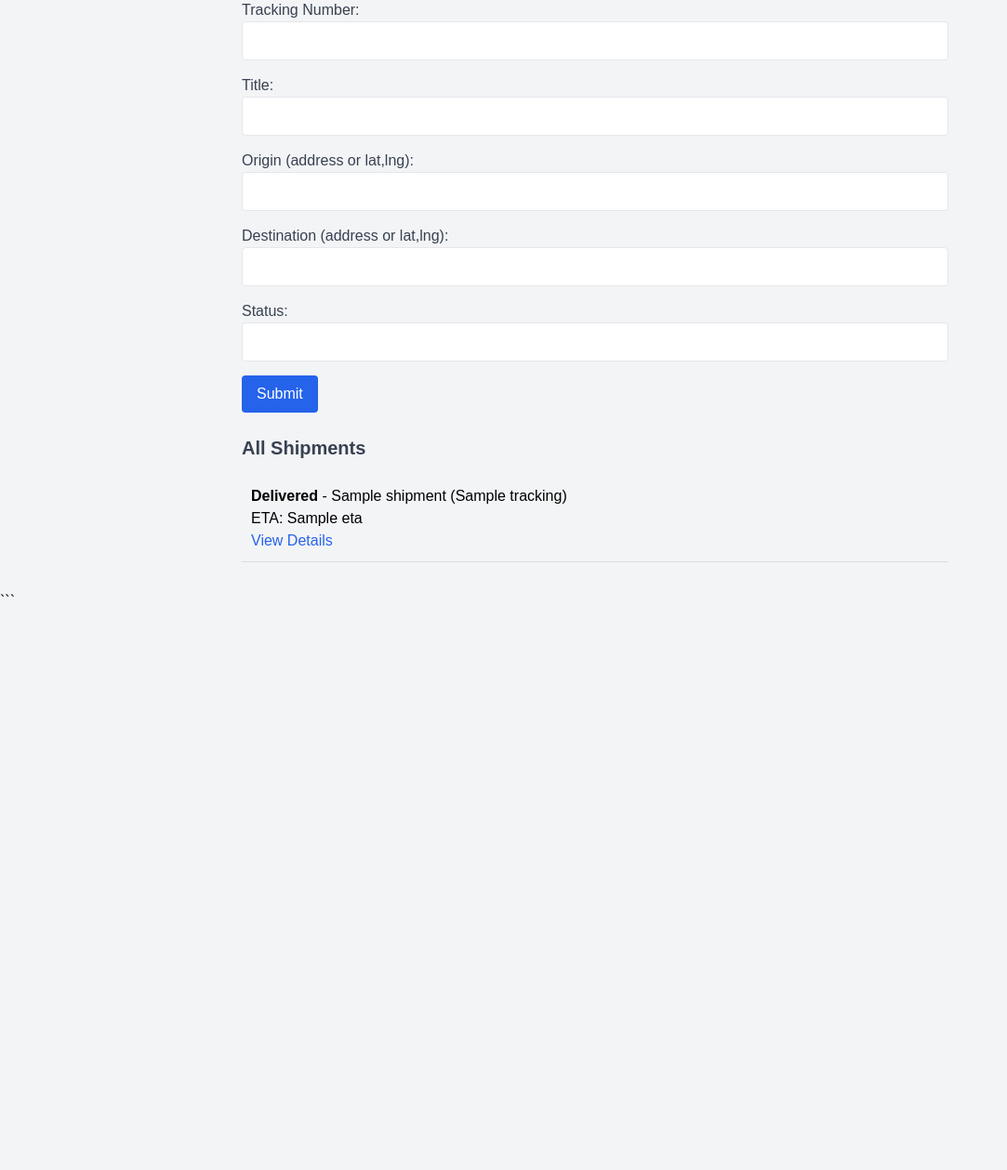
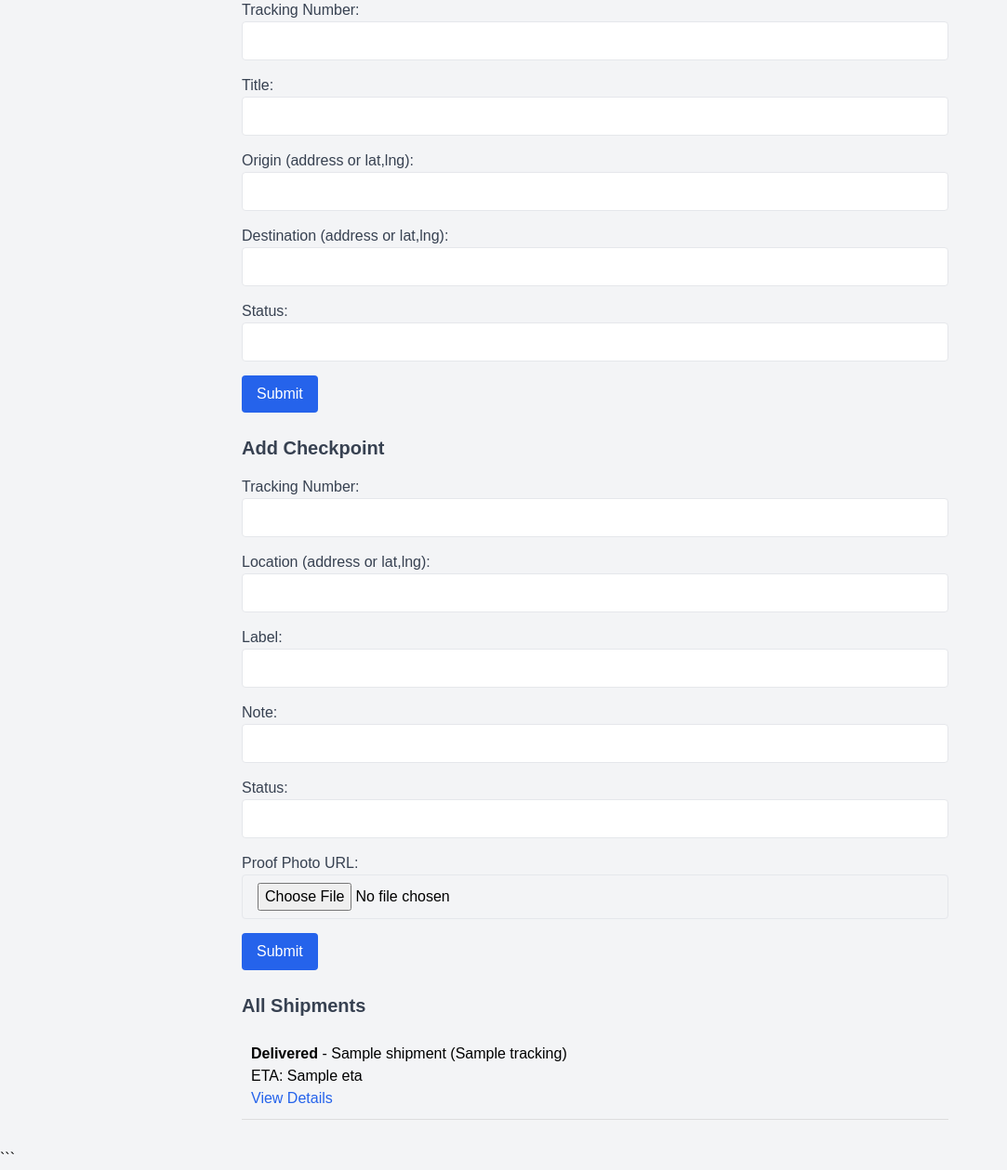
Before and after one commit to steadyBOMBER/Consignments, a Python web app: template templates/admin.html in a window 1280 px wide. Shown: the part 169-1428 px from the top of the page at 93% size, without its empty margins (0-1083 px from the left). Before the commit the page ends 811 px from the top, so only its background shows below. Run offline with Jinja, Linux system fonts and the light colour scheme; the template is opened without the code that fills it: most values are stand-ins (such as "Sample title", 1, 10 or a date in 2020); form fields are guessed from the names that the template uses.

Commit message:
Update admin.html

```diff
--- a/templates/admin.html
+++ b/templates/admin.html
@@ -20,69 +20,146 @@
     <div class="container">
         <h1 class="text-2xl font-bold text-gray-800 mb-6">Admin Dashboard</h1>
         <p><a href="/" class="text-blue-600 hover:underline">Back to Home</a></p>
-        <h2 class="text-xl font-semibold text-gray-700 mb-4">Create Shipment</h2>
         {% if error %}
         <p class="error">{{ error }}</p>
         {% endif %}
+
+        <!-- Shipment Creation Form -->
+        <h2 class="text-xl font-semibold text-gray-700 mb-4">Create Shipment</h2>
         <form method="POST" class="mb-6">
-            {{ form.hidden_tag() }}
+            {{ shipment_form.hidden_tag() }}
             <div class="form-group">
-                <label for="{{ form.tracking.id }}" class="block text-gray-700">Tracking Number:</label>
-                {{ form.tracking(class="border rounded py-2 px-4 w-full") }}
-                {% if form.tracking.errors %}
+                <label for="{{ shipment_form.tracking.id }}" class="block text-gray-700">Tracking Number:</label>
+                {{ shipment_form.tracking(class="border rounded py-2 px-4 w-full") }}
+                {% if shipment_form.tracking.errors %}
                 <div class="field-error">
-                    {% for error in form.tracking.errors %}
+                    {% for error in shipment_form.tracking.errors %}
                     {{ error }}<br>
                     {% endfor %}
                 </div>
                 {% endif %}
             </div>
             <div class="form-group">
-                <label for="{{ form.title.id }}" class="block text-gray-700">Title:</label>
-                {{ form.title(class="border rounded py-2 px-4 w-full") }}
-                {% if form.title.errors %}
+                <label for="{{ shipment_form.title.id }}" class="block text-gray-700">Title:</label>
+                {{ shipment_form.title(class="border rounded py-2 px-4 w-full") }}
+                {% if shipment_form.title.errors %}
                 <div class="field-error">
-                    {% for error in form.title.errors %}
+                    {% for error in shipment_form.title.errors %}
                     {{ error }}<br>
                     {% endfor %}
                 </div>
                 {% endif %}
             </div>
             <div class="form-group">
-                <label for="{{ form.origin.id }}" class="block text-gray-700">Origin (address or lat,lng):</label>
-                {{ form.origin(class="border rounded py-2 px-4 w-full") }}
-                {% if form.origin.errors %}
+                <label for="{{ shipment_form.origin.id }}" class="block text-gray-700">Origin (address or lat,lng):</label>
+                {{ shipment_form.origin(class="border rounded py-2 px-4 w-full") }}
+                {% if shipment_form.origin.errors %}
                 <div class="field-error">
-                    {% for error in form.origin.errors %}
+                    {% for error in shipment_form.origin.errors %}
                     {{ error }}<br>
                     {% endfor %}
                 </div>
                 {% endif %}
             </div>
             <div class="form-group">
-                <label for="{{ form.destination.id }}" class="block text-gray-700">Destination (address or lat,lng):</label>
-                {{ form.destination(class="border rounded py-2 px-4 w-full") }}
-                {% if form.destination.errors %}
+                <label for="{{ shipment_form.destination.id }}" class="block text-gray-700">Destination (address or lat,lng):</label>
+                {{ shipment_form.destination(class="border rounded py-2 px-4 w-full") }}
+                {% if shipment_form.destination.errors %}
                 <div class="field-error">
-                    {% for error in form.destination.errors %}
+                    {% for error in shipment_form.destination.errors %}
                     {{ error }}<br>
                     {% endfor %}
                 </div>
                 {% endif %}
             </div>
             <div class="form-group">
-                <label for="{{ form.status.id }}" class="block text-gray-700">Status:</label>
-                {{ form.status(class="border rounded py-2 px-4 w-full") }}
-                {% if form.status.errors %}
+                <label for="{{ shipment_form.status.id }}" class="block text-gray-700">Status:</label>
+                {{ shipment_form.status(class="border rounded py-2 px-4 w-full") }}
+                {% if shipment_form.status.errors %}
                 <div class="field-error">
-                    {% for error in form.status.errors %}
+                    {% for error in shipment_form.status.errors %}
                     {{ error }}<br>
                     {% endfor %}
                 </div>
                 {% endif %}
             </div>
-            {{ form.submit(class="bg-blue-600 text-white py-2 px-4 rounded hover:bg-blue-700") }}
+            {{ shipment_form.submit(class="bg-blue-600 text-white py-2 px-4 rounded hover:bg-blue-700") }}
         </form>
+
+        <!-- Checkpoint Creation Form -->
+        <h2 class="text-xl font-semibold text-gray-700 mb-4">Add Checkpoint</h2>
+        <form method="POST" class="mb-6">
+            {{ checkpoint_form.hidden_tag() }}
+            <div class="form-group">
+                <label for="{{ checkpoint_form.tracking.id }}" class="block text-gray-700">Tracking Number:</label>
+                {{ checkpoint_form.tracking(class="border rounded py-2 px-4 w-full") }}
+                {% if checkpoint_form.tracking.errors %}
+                <div class="field-error">
+                    {% for error in checkpoint_form.tracking.errors %}
+                    {{ error }}<br>
+                    {% endfor %}
+                </div>
+                {% endif %}
+            </div>
+            <div class="form-group">
+                <label for="{{ checkpoint_form.location.id }}" class="block text-gray-700">Location (address or lat,lng):</label>
+                {{ checkpoint_form.location(class="border rounded py-2 px-4 w-full") }}
+                {% if checkpoint_form.location.errors %}
+                <div class="field-error">
+                    {% for error in checkpoint_form.location.errors %}
+                    {{ error }}<br>
+                    {% endfor %}
+                </div>
+                {% endif %}
+            </div>
+            <div class="form-group">
+                <label for="{{ checkpoint_form.label.id }}" class="block text-gray-700">Label:</label>
+                {{ checkpoint_form.label(class="border rounded py-2 px-4 w-full") }}
+                {% if checkpoint_form.label.errors %}
+                <div class="field-error">
+                    {% for error in checkpoint_form.label.errors %}
+                    {{ error }}<br>
+                    {% endfor %}
+                </div>
+                {% endif %}
+            </div>
+            <div class="form-group">
+                <label for="{{ checkpoint_form.note.id }}" class="block text-gray-700">Note:</label>
+                {{ checkpoint_form.note(class="border rounded py-2 px-4 w-full") }}
+                {% if checkpoint_form.note.errors %}
+                <div class="field-error">
+                    {% for error in checkpoint_form.note.errors %}
+                    {{ error }}<br>
+                    {% endfor %}
+                </div>
+                {% endif %}
+            </div>
+            <div class="form-group">
+                <label for="{{ checkpoint_form.status.id }}" class="block text-gray-700">Status:</label>
+                {{ checkpoint_form.status(class="border rounded py-2 px-4 w-full") }}
+                {% if checkpoint_form.status.errors %}
+                <div class="field-error">
+                    {% for error in checkpoint_form.status.errors %}
+                    {{ error }}<br>
+                    {% endfor %}
+                </div>
+                {% endif %}
+            </div>
+            <div class="form-group">
+                <label for="{{ checkpoint_form.proof_photo.id }}" class="block text-gray-700">Proof Photo URL:</label>
+                {{ checkpoint_form.proof_photo(class="border rounded py-2 px-4 w-full") }}
+                {% if checkpoint_form.proof_photo.errors %}
+                <div class="field-error">
+                    {% for error in checkpoint_form.proof_photo.errors %}
+                    {{ error }}<br>
+                    {% endfor %}
+                </div>
+                {% endif %}
+            </div>
+            {{ checkpoint_form.submit(class="bg-blue-600 text-white py-2 px-4 rounded hover:bg-blue-700") }}
+        </form>
+
+        <!-- Shipments List -->
         <h2 class="text-xl font-semibold text-gray-700 mb-4">All Shipments</h2>
         {% if shipments %}
         <div>
```
